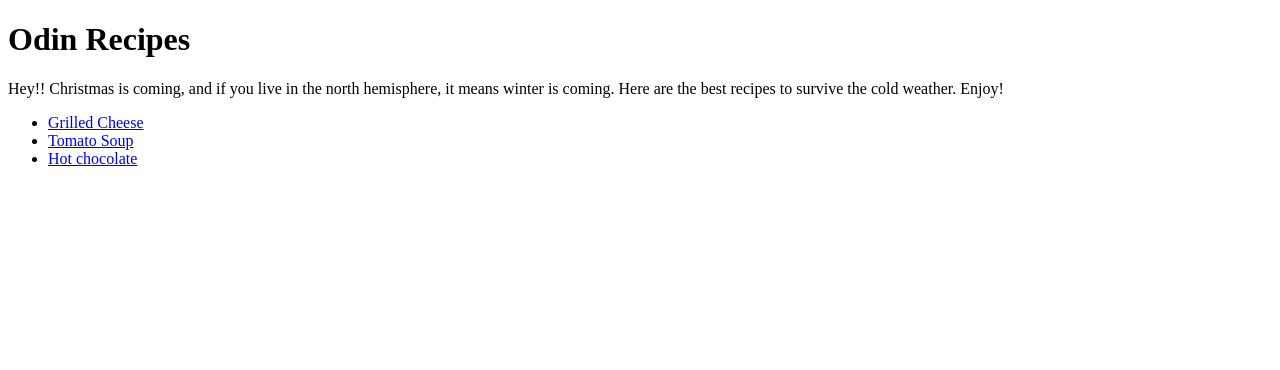
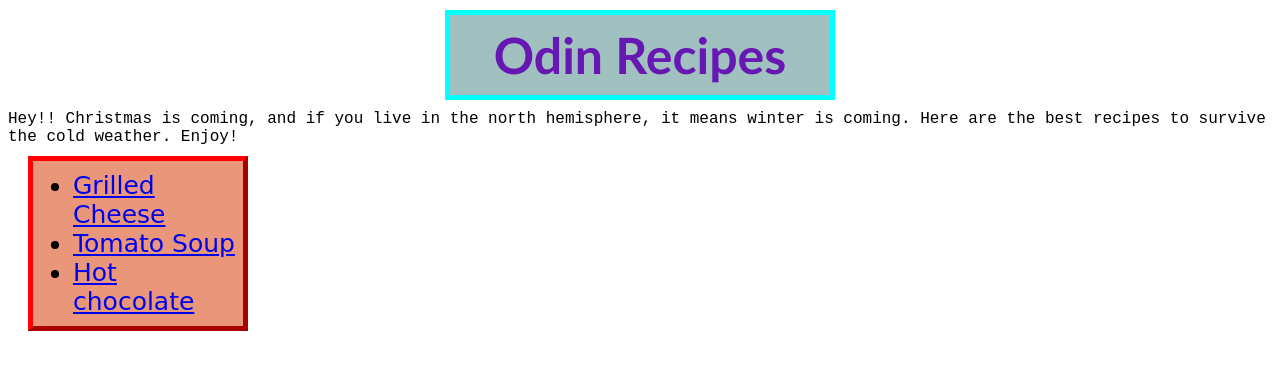
Before and after one commit to DasherPotato19/odin-recipes, a plain HTML site: page index.html in a window 1280 px wide. Drawn offline with Linux system fonts and the light colour scheme.

Commit message:
Add stylesheet to "index.html"
The file "main-page.css" was created inside the new directory
"css".

```diff
--- /dev/null
+++ b/css/main-page.css
@@ -0,0 +1,36 @@
+* {
+    box-sizing: border-box;
+}
+
+h1 {
+    font-family: "Trebuchet MS", sans-serif;
+    text-align: center;
+    font-size: 50px;
+    color: rgb(103, 24, 179);
+    background-color: rgb(160, 193, 192);
+
+    padding: 10px 20px;
+    border: aqua solid 5px;
+    margin: 10px auto;
+
+    width: 390px;
+}
+
+p {
+    font-family: 'Courier New', Courier, monospace;
+    margin: 10px auto;
+}
+
+ul {
+    font-family: "Brush Script MT", cursive;
+    font-size: 25px;
+    background-color: darksalmon;
+
+    padding-top: 10px;
+    padding-bottom: 10px;
+    padding-left: 40px;
+    border: red outset 5px;
+    margin: 10px 20px;
+
+    width: 220px;
+}
--- a/index.html
+++ b/index.html
@@ -3,6 +3,7 @@
 <head>
     <meta charset="UTF-8">
     <meta name="viewport" content="width=device-width, initial-scale=1.0">
+    <link rel="stylesheet" href="./css/main-page.css">
     <title>Odin Recipes</title>
 </head>
 <body>
```
